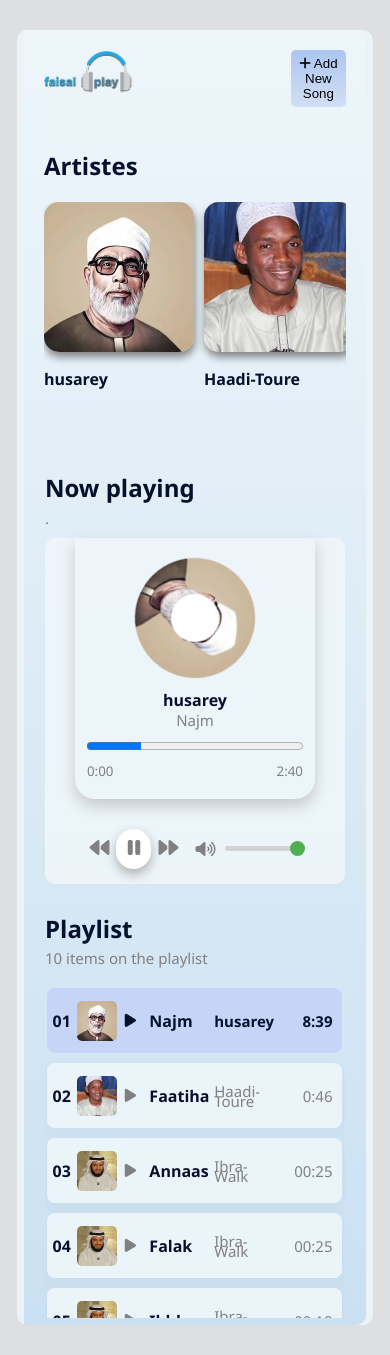
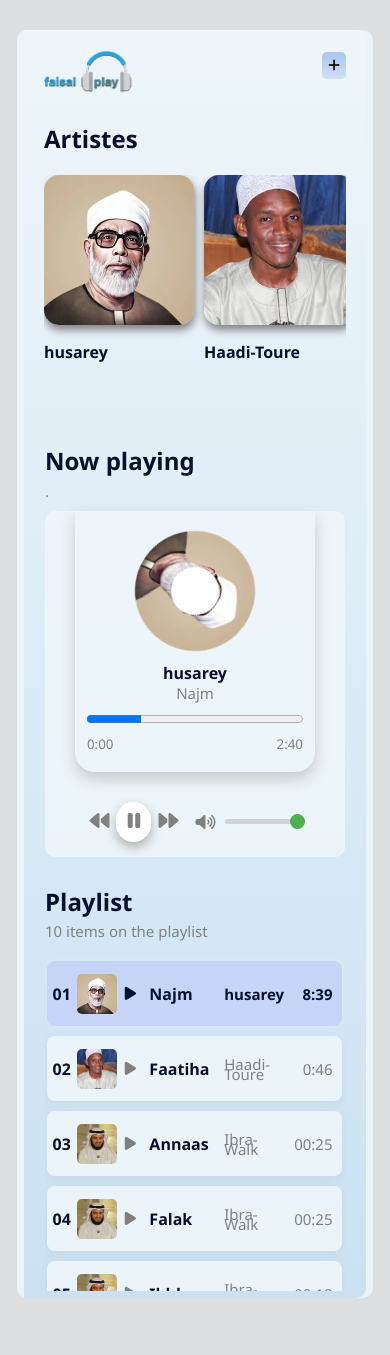
Before and after one commit to Proc3ssa/musicApp, a website with bundled scripts: page index.html in a window 390 px wide. After the commit the page ends 1328 px from the top, so only its background shows below. Built offline with nearby package versions, Linux system fonts and the light colour scheme.

Commit message:
feat: Remove text on new playlist button in mobile view

```diff
--- a/index.html
+++ b/index.html
@@ -40,7 +40,7 @@
 
         <div class="settings">
 
-           <button id="openModalBtn"><i class="fa fa-plus"></i> Add New Song
+           <button id="openModalBtn"><i class="fa fa-plus"></i> <span class="disNone">Add New Song</span>
             </button>
 
         </div>
--- a/style/style.css
+++ b/style/style.css
@@ -453,6 +453,9 @@ button.play:hover{
    background: #4caf50;
    cursor: pointer;
  }
+ @media(max-width: 767px) {
+   .disNone{display: none;}
+ }
 
  @media(max-width: 1024px) {
 
@@ -485,7 +488,7 @@ button.play:hover{
 
  }
  .ar{
-   margin-left: 10px;
+   margin-left: 20px;
  }
  .duration{
    text-align: right;
```
